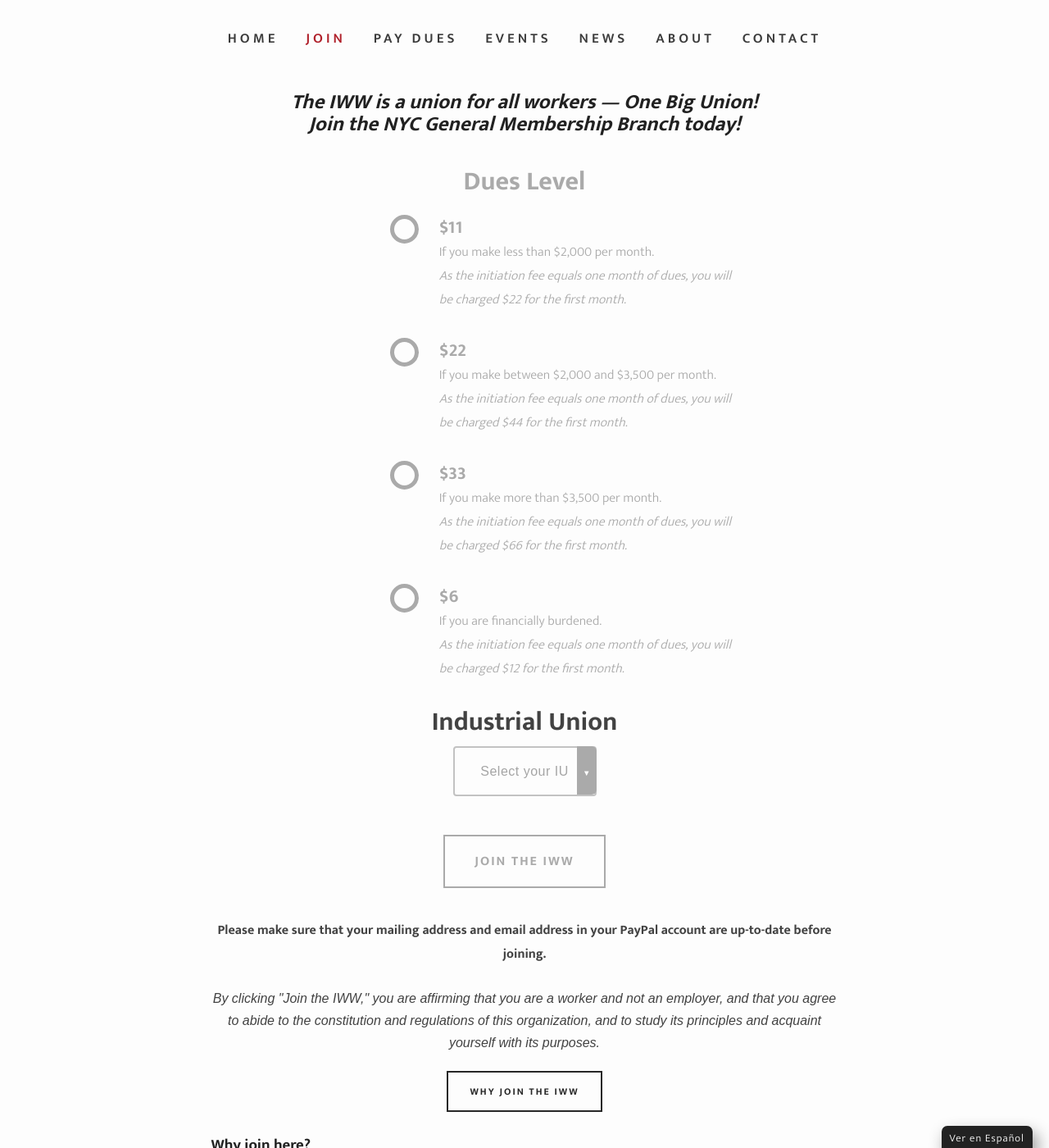
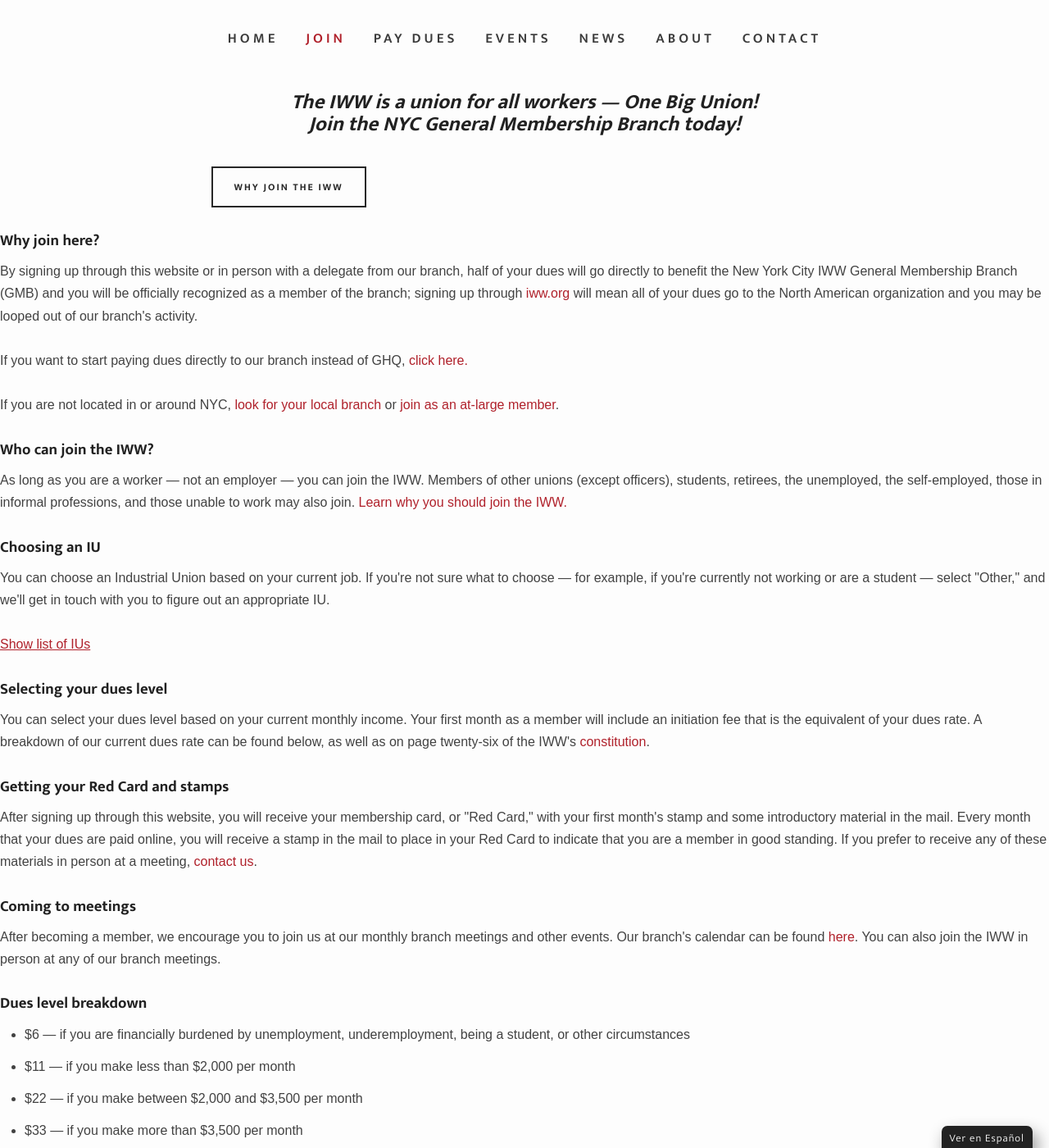
Before and after one commit to IWW-NYC-GMB/iww.nyc, a Jekyll site: the page built from join.html, in a window 1280 px wide and 1400 px high, scrolled down 586 px. Shown: the whole window at 82% size. Built offline with Jekyll 4.4.1, drawn with Linux system fonts in a browser that asks for light colours; some web fonts are replaced.

Commit message:
Update join.html

```diff
--- a/join.html
+++ b/join.html
@@ -6,8 +6,7 @@
 ---
 <h3 style="text-align:center;font-weight:700;font-size:25px;"><em>The IWW is a union for all workers — One Big Union!<br>
 Join the NYC General Membership Branch today!</em></h3><br>
-<form action="https://www.paypal.com/cgi-bin/webscr" method="post" class="pp-sub join" onsubmit="setDues()">
-<fieldset disabled="disabled" style="border:none;">
+<!---<form action="https://www.paypal.com/cgi-bin/webscr" method="post" class="pp-sub join" onsubmit="setDues()">
 <input type="hidden" name="custom" value="Joined">
 <input type="hidden" name="notify_url" value="https://wobblycity.us16.list-manage.com/subscribe/paypal-ipn?u=b5aacdc67328813578df54304&id=232e15e038">
 <input type="hidden" name="reattempt" value="1">
@@ -22,11 +21,11 @@
 <input type="hidden" name="p1" value="1">
 <input type="hidden" name="t1" value="M">
 <div class="pp-options">
-<input type="hidden" name="on0" value="Dues Level"><span style="font-size:2em;font-weight:bold;color:#AAAAAA !important;">Dues Level<br></span>
+<input type="hidden" name="on0" value="Dues Level"><span style="font-size:2em; font-weight:bold;">Dues Level<br></span>
 <input type="hidden" name="os0" id="os0">
 <div class="duesLevels join">
 <div class="pp-selection">
-<input type="radio" id="11-radio" name="a3" value="11.00">
+<input type="radio" id="11-radio" name="a3" value="11.00" checked>
 <label for="11-radio"><span style="font-weight:bold;">$11</span><br><span style="font-size:medium;">If you make less than $2,000 per month.<br><span style="font-style:italic;">As the initiation fee equals one month of dues, you will be charged $22 for the first month.</span></span></label>
 <div class="check"></div>
 </div>
@@ -48,7 +47,7 @@
 </div><br>
 <input type="hidden" name="p3" value="1">
 <input type="hidden" name="t3" value="M">
-<input type="hidden" name="on1" value="IU"><span style="font-size:2em; font-weight:bold;color:#AAAAAA important;">Industrial Union<br></span>
+<input type="hidden" name="on1" value="IU"><span style="font-size:2em; font-weight:bold;">Industrial Union<br></span>
 <label class="pp-select"><select name="os1" id="pp-select" onchange="setIU(this)" required>
 <option selected disabled rel="Select your IU" value="">Select your IU</option>
 <option disabled rel="-- Department 100 - Agriculture and Fisheries">-- Department 100 - Agriculture and Fisheries</option>
@@ -107,9 +106,8 @@
 </div><br>
 <input type="hidden" name="src" value="1">
 <div style="padding-top: 20px; padding-bottom: 0;justify-content: center;display: flex;">
-<button style="border:2px solid #AAAAAA !important;color:#AAAAAA !important;" type="submit" name="submit" class="large" data-initialized="true" onclick="getCost()" ontouchstart="" disabled>Join the IWW</button>
+<button type="submit" name="submit" class="large" data-initialized="true" onclick="getCost()" ontouchstart="">Join the IWW</button>
 </div>
-</fieldset>
 </form>
 <script>
 function setIU(elem) {
@@ -148,7 +146,7 @@
 </script>
 <br><p style="text-align:center;"><strong>Please make sure that your mailing address and email address in your PayPal account are up-to-date before joining.</strong></p><br>
 <p style="text-align:center;"><em>By clicking "Join the IWW," you are affirming that you are a worker and not an employer, and that you agree to abide to the constitution and regulations of this organization, and to study its principles and acquaint yourself with its purposes.</em></p>
-<div style="padding-top: 20px; padding-bottom: 0;justify-content: center;display: flex;">
+<div style="padding-top: 20px; padding-bottom: 0;justify-content: center;display: flex;">-->
 <a href="{{site.baseurl}}/why-join"><button class="small" ontouchstart="">Why join the IWW</button></a>
 </div><br>
 <p><h3>Why join here?</h3>
```
